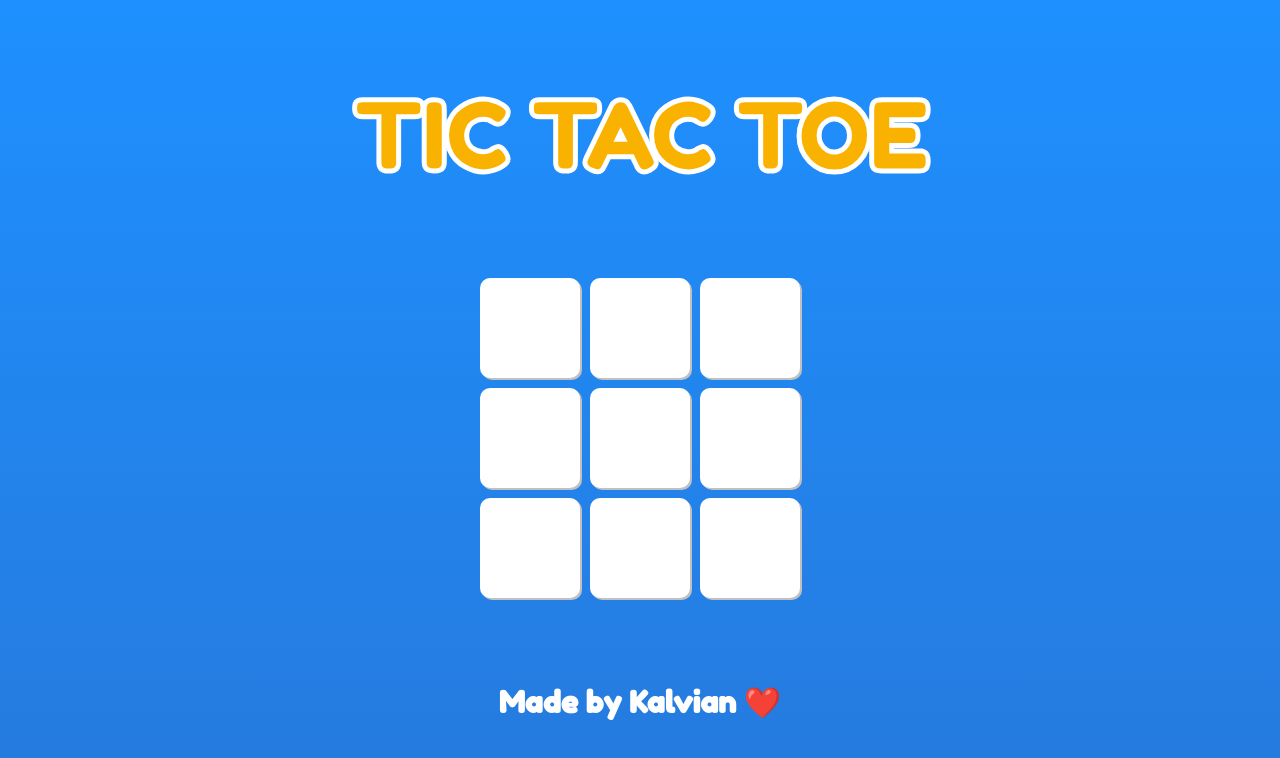
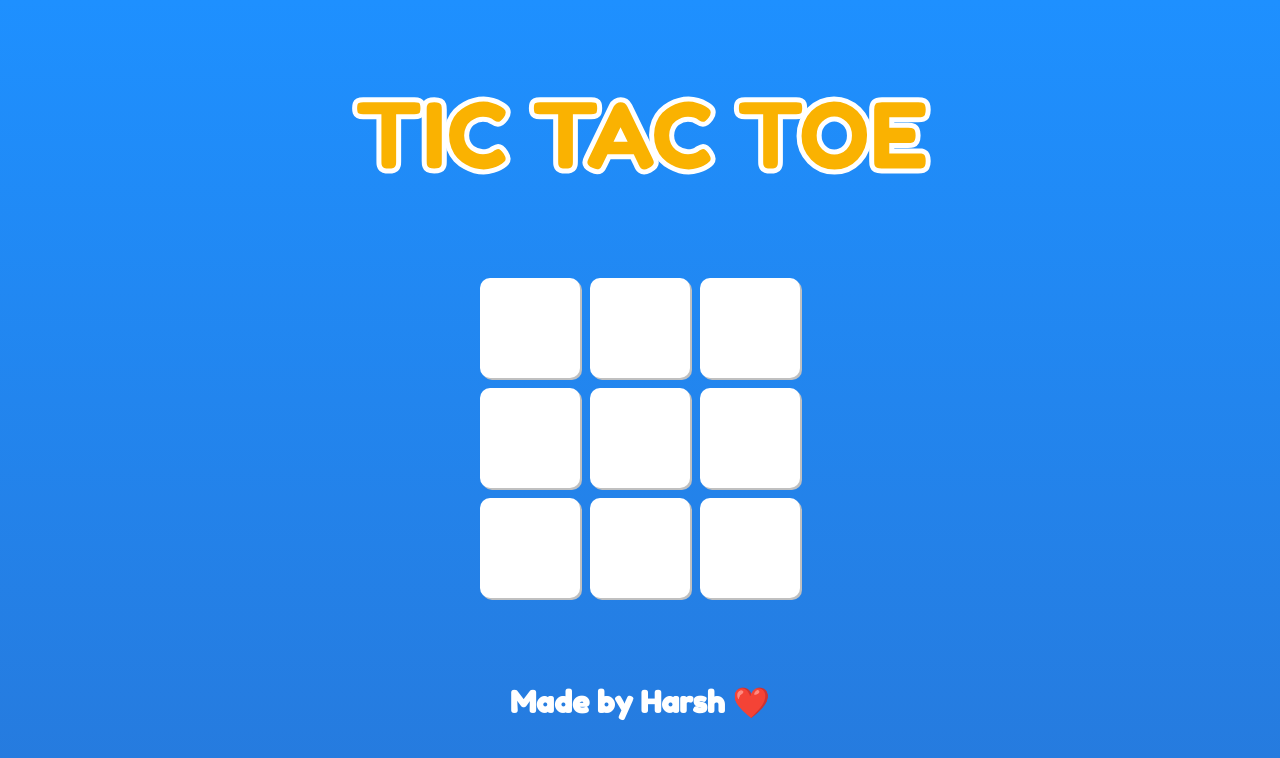
Before and after one commit to Harsh3991/TIC-TAC-TOE, a plain HTML site: page index.html in a window 1280 px wide. Drawn offline with Linux system fonts and the light colour scheme.

Commit message:
Update index.html

```diff
--- a/index.html
+++ b/index.html
@@ -28,7 +28,7 @@
             </div>
         </div>
         <div>
-            <h3>Made by Kalvian ❤️</h3>
+            <h3>Made by Harsh ❤️</h3>
         </div>
         <div class="flex" id="result">
             <div id="message"></div>
```
